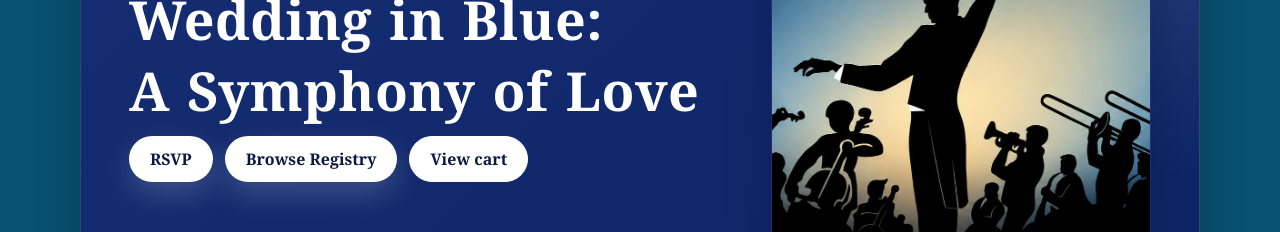
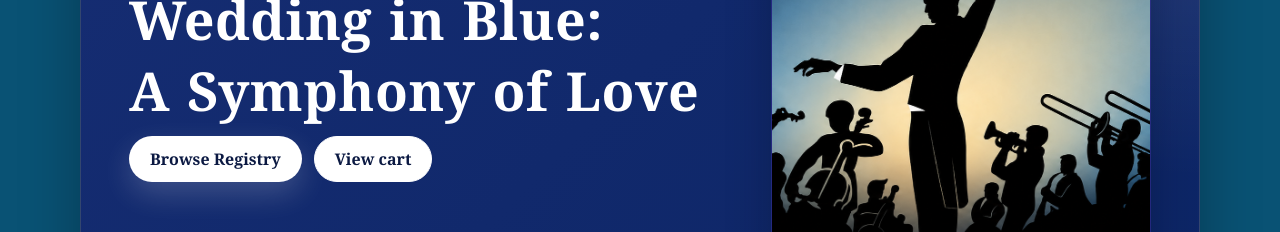
Before and after one commit to ajacobs251/wediing-registry, a Next.js app: page / in a window 1280 px wide. Shown: the part 960-1192 px from the top of the page. Built offline with nearby package versions, Linux system fonts and the light colour scheme.

Commit message:
Comment out RSVP link in page.tsx
Comment out RSVP link in the hero actions section.

```diff
--- a/src/app/page.tsx
+++ b/src/app/page.tsx
@@ -44,9 +44,9 @@ export default async function Home() {
           <h1>Wedding in Blue:</h1>
           <h1>A Symphony of Love</h1>
           <div className="hero-actions">
-            <Link className="button primary" href="/rsvp">
+            {/*<Link className="button primary" href="/rsvp">
               RSVP
-            </Link>
+            </Link>*/}
             <Link className="button primary" href="/products">
               Browse Registry
             </Link>
```
